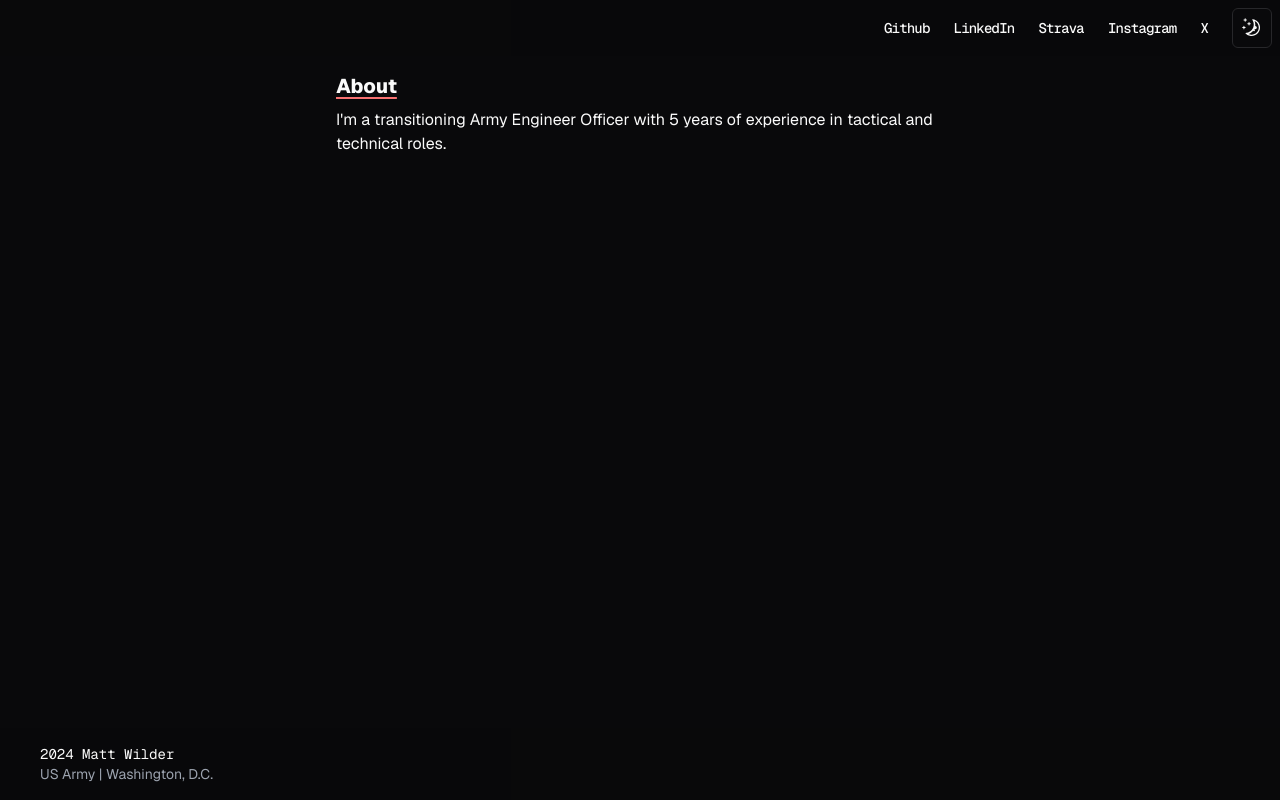
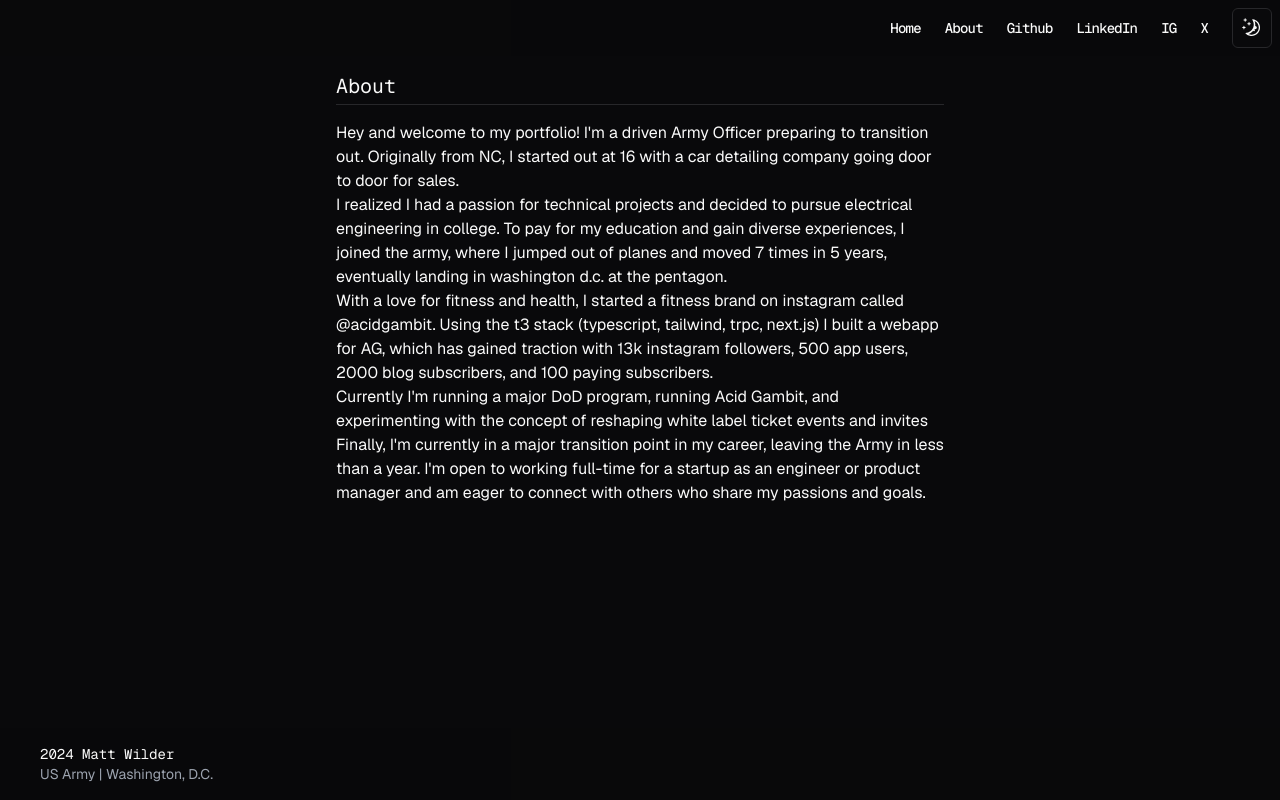
Before and after one commit to mattbrc/portfolio, a Next.js app: page /about in a window 1280 px wide. Built offline with nearby package versions, Linux system fonts and the light colour scheme.

Commit message:
update about

```diff
--- a/src/app/about/page.tsx
+++ b/src/app/about/page.tsx
@@ -1,14 +1,49 @@
-export default function Page() {
+import { Footer } from "@/components/footer";
+import { ModeToggle } from "@/components/mode-toggle";
+import { Nav } from "@/components/nav";
+import { Badge } from "@/components/ui/badge";
+import { Separator } from "@/components/ui/separator";
+import Link from "next/link";
+
+export default function Home() {
   return (
-    <div className="pt-4 px-8">
-      <h1 className="font-extrabold text-xl underline decoration-red-400 underline-offset-4">
-        About
-      </h1>
-      <p className="py-2">
-        I&apos;m a transitioning Army Engineer Officer with 5 years of
-        experience in tactical and technical roles.
-      </p>
-      <p></p>
+    <div className="px-8 pt-4">
+      <h1 className="font-mono text-xl pb-1">About</h1>
+      <Separator />
+      <div className="flex items-center pt-4">
+        <ul>
+          <li>
+            Hey and welcome to my portfolio! I&apos;m a driven Army Officer
+            preparing to transition out. Originally from NC, I started out at 16
+            with a car detailing company going door to door for sales.
+          </li>
+          <li>
+            I realized I had a passion for technical projects and decided to
+            pursue electrical engineering in college. To pay for my education
+            and gain diverse experiences, I joined the army, where I jumped out
+            of planes and moved 7 times in 5 years, eventually landing in
+            washington d.c. at the pentagon.
+          </li>
+          <li>
+            With a love for fitness and health, I started a fitness brand on
+            instagram called @acidgambit. Using the t3 stack (typescript,
+            tailwind, trpc, next.js) I built a webapp for AG, which has gained
+            traction with 13k instagram followers, 500 app users, 2000 blog
+            subscribers, and 100 paying subscribers.
+          </li>
+          <li>
+            Currently I&apos;m running a major DoD program, running Acid Gambit,
+            and experimenting with the concept of reshaping white label ticket
+            events and invites
+          </li>
+          <li>
+            Finally, I&apos;m currently in a major transition point in my
+            career, leaving the Army in less than a year. I&apos;m open to
+            working full-time for a startup as an engineer or product manager
+            and am eager to connect with others who share my passions and goals.
+          </li>
+        </ul>
+      </div>
     </div>
   );
 }
--- a/src/components/nav.tsx
+++ b/src/components/nav.tsx
@@ -7,6 +7,22 @@ export function Nav() {
   return (
     <div className="bg-background/60 fixed top-0 left-0 p-2 flex items-end w-full flex-col gap-2 tracking-tighter">
       <nav className="items-center font-mono ml-auto flex gap-4 sm:gap-6">
+        <Link
+          className="text-sm font-medium hover:underline underline-offset-4"
+          href="/"
+          target="_blank"
+          rel="noopener noreferrer"
+        >
+          Home
+        </Link>
+        <Link
+          className="text-sm font-medium hover:underline underline-offset-4"
+          href="/about"
+          target="_blank"
+          rel="noopener noreferrer"
+        >
+          About
+        </Link>
         <Link
           className="text-sm font-medium hover:underline underline-offset-4"
           href={contactConfig.github}
@@ -25,19 +41,11 @@ export function Nav() {
         </Link>
         <Link
           className="text-sm font-medium hover:underline underline-offset-4"
-          href={contactConfig.strava}
-          target="_blank"
-          rel="noopener noreferrer"
-        >
-          Strava
-        </Link>
-        <Link
-          className="text-sm font-medium hover:underline underline-offset-4"
           href={contactConfig.instagram}
           target="_blank"
           rel="noopener noreferrer"
         >
-          Instagram
+          IG
         </Link>
         <Link
           className="text-sm font-medium hover:underline underline-offset-4"
```
